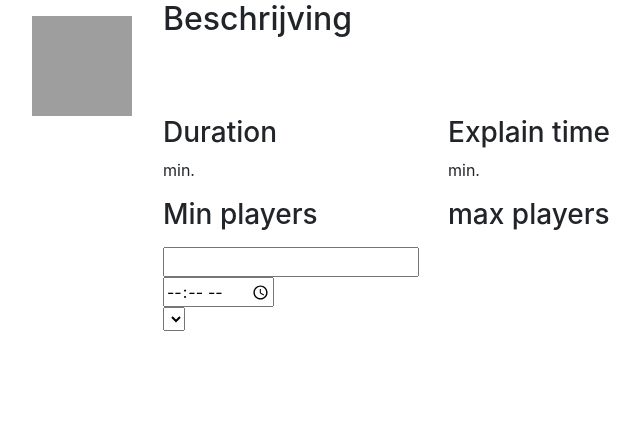
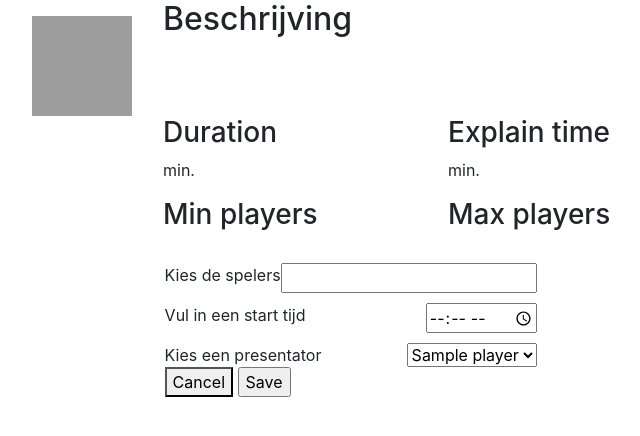
Before and after one commit to DKamman/B3W28O2-Planningstool, a PHP site: page /addevent.php in a window 1280 px wide. Shown: the top 436 px of the page, without its empty margins (38-678 px from the left). Run offline with PHP 8.4, Linux system fonts and the light colour scheme; data comes from the database, SQL or seed files in the repository; tables that the repository leaves empty or names only in its code hold one stand-in row (values such as "Sample post"); lists and menus that the app fills with data are empty; grey boxes are pictures that could not be loaded.

Commit message:
commit 8/5/19 23:48

```diff
--- a/addevent.php
+++ b/addevent.php
@@ -85,22 +85,32 @@ $result2 = $query2->fetchAll();
           <p><?php echo $result['min_players'];?></p>
         </div>
         <div class="col-3">
-          <h3>max players</h3>
+          <h3>Max players</h3>
           <p><?php echo $result['max_players'];?></p>
         </div>
       </div>
-      <div class="row">
+      <div class="row" style="margin-left:0.1em;">
         <div class="col-" class="col-" style="width:100px; margin:1em 1em 0 0;">
 
         </div>
-        <div class="col-3">
+        <!-- <div class="col-3"> -->
           <form action="index.html" method="post">
-            <div><input type="text" name="chosenplayer" value=""></div>
-            <div><input type="time" name="chosentime" value=""></div>
-            <div><select class="" name="chosenpresenter"></div>
-            </select>
+            <div style="margin-top:1em;">Kies de spelers <input style="float:right;" type="text" name="chosenplayer" value=""></div>
+            <div style="margin-top:1em;">Vul in een start tijd <input style="float:right;" type="time" name="chosentime" value=""></div>
+            <div style="margin-top:1em;">Kies een presentator <select style="float:right;" class="" name="chosenpresenter">
+                 <?php
+                 foreach ($result2 as $row) {
+                 ?>
+                 <option value=""><?php echo $row['name']?></option>
+                 <?php
+                 }
+                 ?>
+                 </select>
+            </div>
+            <button onclick="location.href='games.php'" type="button" name="button">Cancel</button>
+            <input type="submit" name="" value="Save">
           </form>
-        </div>
+        <!-- </div> -->
       </div>
     </div>
 
--- a/index.php
+++ b/index.php
@@ -81,11 +81,10 @@ $result3 = $query3->fetchAll();
       ?>
       <tr>
         <td><?php echo $row['']?></td>
-        <td></td>
+        <td><?php echo $row['']?></td>
+        <td><?php echo $row['']?> min</td>
         <td><?php echo $row['']?></td>
         <td><?php echo $row['']?></td>
-        <td><?php echo $row['']?>min</td>
-        <td><?php echo $row['']?>min</td>
       </tr>
       <?php
       }
```
Also changed, not shown: cc.php (+11 -7 lines).
